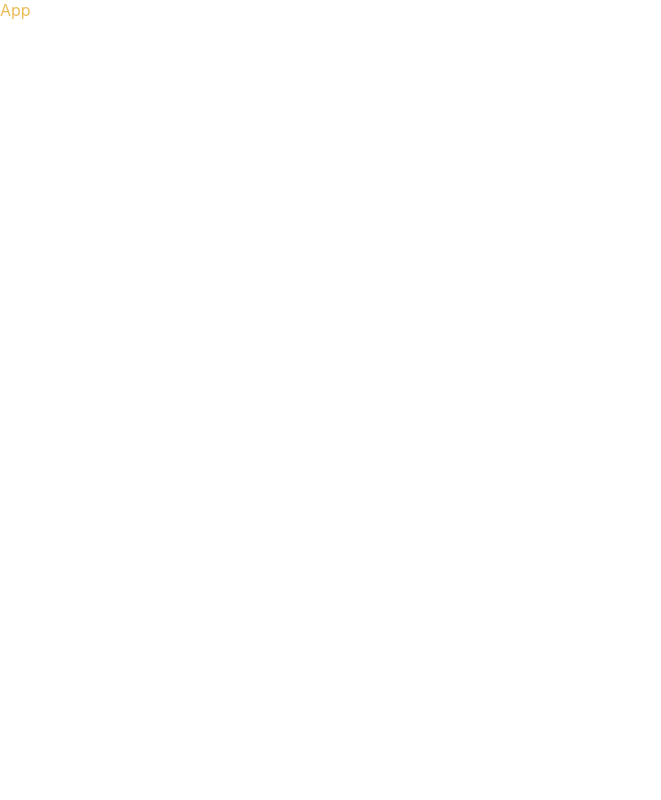
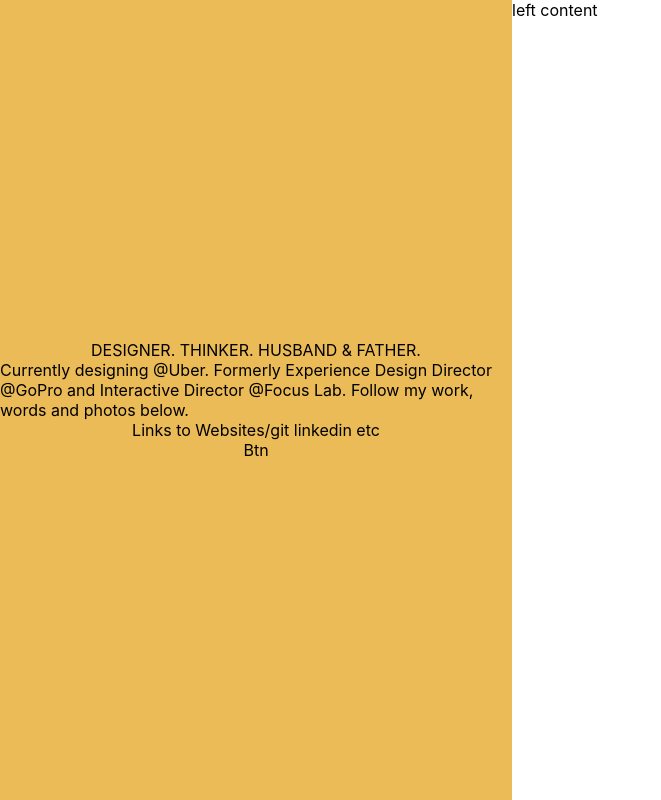
Before and after one commit to EdAncerys/PP-Website-ReactApp, a React (Create React App) app: page / in a window 1280 px wide. Shown: the whole page, without its empty margins (0-661 px from the left). Built offline with nearby package versions, Linux system fonts and the light colour scheme.

Commit message:
Add AboutBanner component

```diff
--- a/src/App.js
+++ b/src/App.js
@@ -3,14 +3,22 @@
 
 import colors from './config/colors';
 
+import AboutBanner from './components/AboutBanner/AboutBanner';
+
 export default function App({ props }) {
   return (
     <div style={styles.container}>
-      <div style={{ color: colors.yellow }}>App</div>
+      <div>
+        <AboutBanner />
+      </div>
+      <div>left content</div>
     </div>
   );
 }
 
 const styles = {
-  container: {},
+  container: {
+    display: 'grid',
+    gridTemplateColumns: '40vw auto',
+  },
 };
--- /dev/null
+++ b/src/components/AboutBanner/AboutBanner.jsx
@@ -0,0 +1,27 @@
+import React from 'react';
+import colors from '../../config/colors';
+
+export default function AboutBanner({ props }) {
+  return (
+    <div style={styles.container}>
+      <div>DESIGNER. THINKER. HUSBAND & FATHER.</div>
+      <div>
+        Currently designing @Uber. Formerly Experience Design Director @GoPro
+        and Interactive Director @Focus Lab. Follow my work, words and photos
+        below.
+      </div>
+      <div>Links to Websites/git linkedin etc</div>
+      <div>Btn</div>
+    </div>
+  );
+}
+
+const styles = {
+  container: {
+    display: 'grid',
+    alignContent: 'center',
+    justifyItems: 'center',
+    height: '100vh',
+    backgroundColor: colors.yellow,
+  },
+};
```
